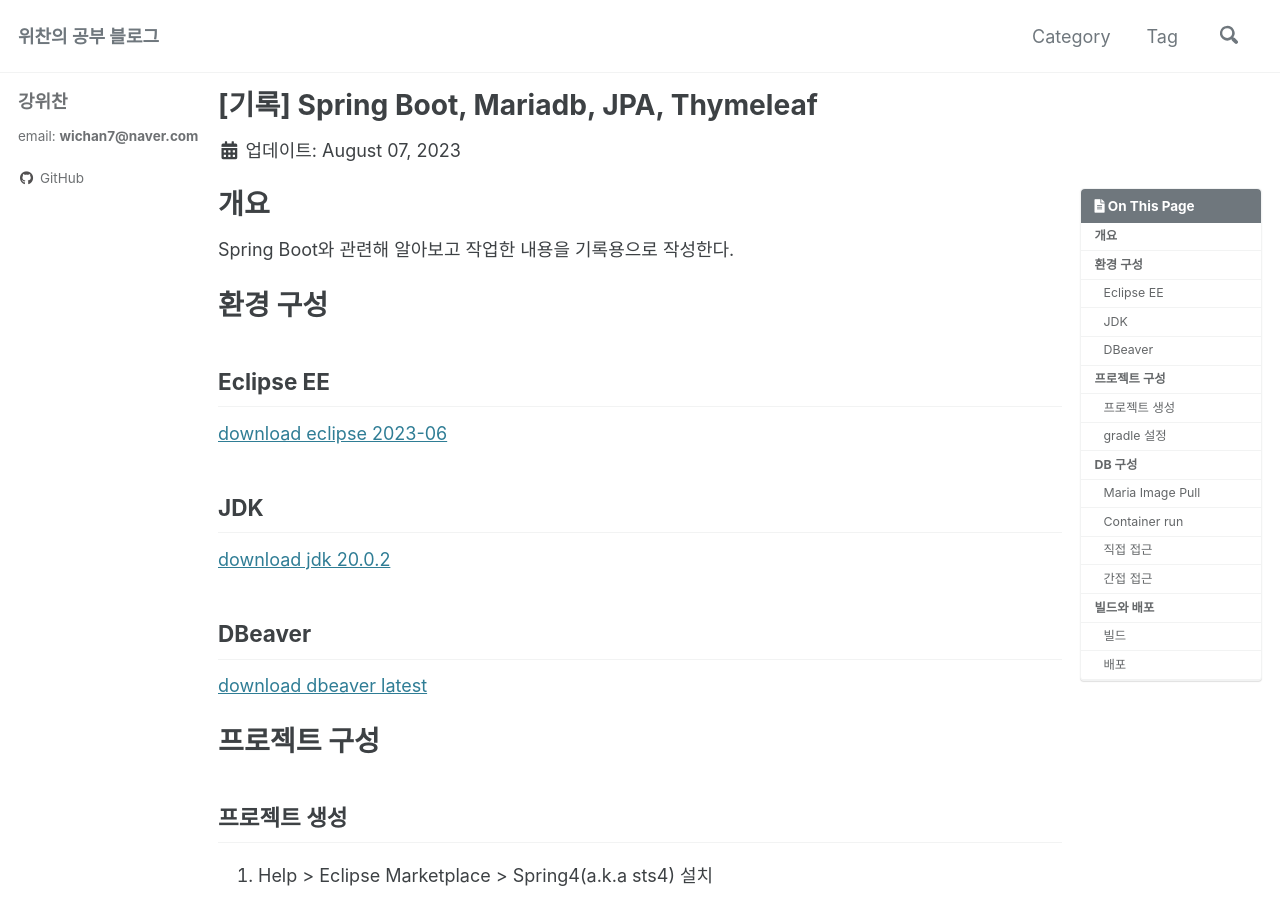
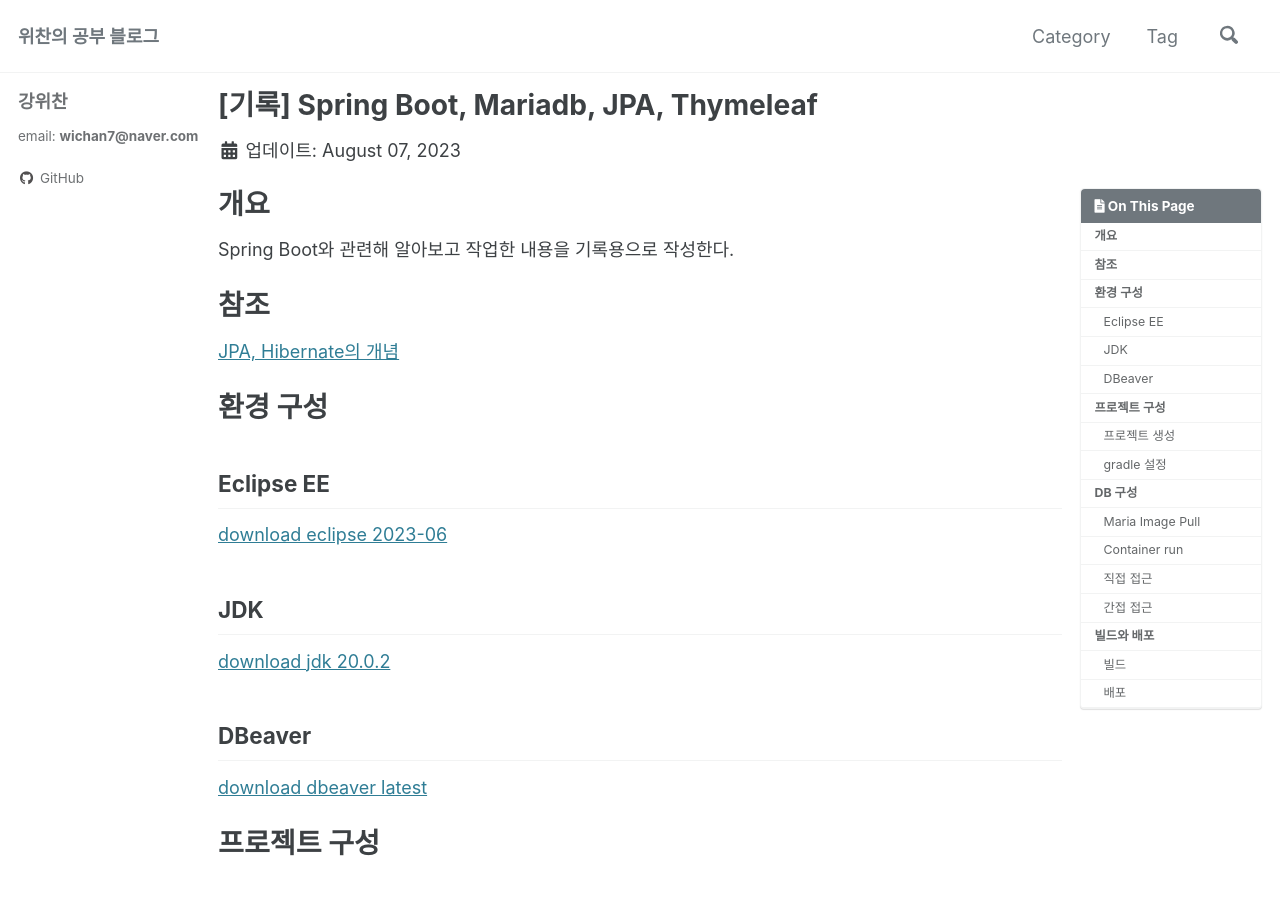
Before and after one commit to wichan7/wichan7.github.io, a Jekyll site: the page built from _posts/2023-08-07-diary-spring-1.md, in a window 1280 px wide and 900 px high. Built offline with Jekyll 4.4.1, drawn with Linux system fonts in a browser that asks for light colours; cached includes are drawn as plain includes; comment, search, counter and statistics services are not loaded.

Commit message:
Fix: 줄바꿈

```diff
--- a/_posts/2023-08-07-diary-spring-1.md
+++ b/_posts/2023-08-07-diary-spring-1.md
@@ -10,6 +10,9 @@ tags:
 
 # 개요
 Spring Boot와 관련해 알아보고 작업한 내용을 기록용으로 작성한다.
+
+# 참조
+[JPA, Hibernate의 개념](https://suhwan.dev/2019/02/24/jpa-vs-hibernate-vs-spring-data-jpa/)
 
 # 환경 구성
 ## Eclipse EE
@@ -100,6 +103,5 @@ spring:
 ## 빌드
 1. cd {project dir}
 2. gradlew build
-
 ## 배포
 1. java -jar /build/libs/{.jar file}
```
